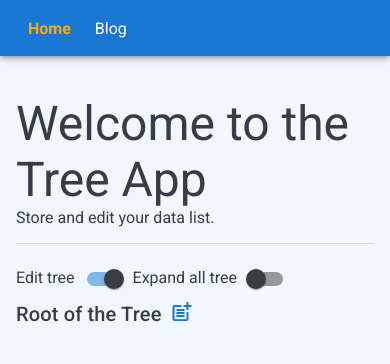
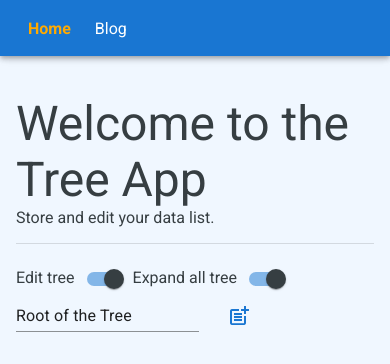
Before and after one commit to darianaren/react-tree-app, a React (Create React App) app: page / in a window 390 px wide. Both pictures are taken after a click on the element 93 px from the left and 279 px from the top of the page. Shown: the top 364 px of the page. Built offline with nearby package versions, Linux system fonts and the light colour scheme.

Commit message:
[main] update (providers/EditableTreeProvider)

```diff
--- a/src/components/Tree/Tree.interfaces.ts
+++ b/src/components/Tree/Tree.interfaces.ts
@@ -5,6 +5,7 @@ export interface RenderTreeProps {
 }
 
 export interface TreeProps {
+  id: string;
   title: string;
   isRoot?: boolean;
   value?: TreeNode[];
--- a/src/components/Tree/Tree.tsx
+++ b/src/components/Tree/Tree.tsx
@@ -3,23 +3,29 @@ import React, { useEffect, useState } from "react";
 import { Add, Remove } from "@mui/icons-material";
 
 import { RenderTreeProps, TreeProps } from "./Tree.interfaces";
-import { Box, Button, Icon, Typography } from "@mui/material";
+import { Box, Button, Icon, Input, Typography } from "@mui/material";
 import useTree from "../../hooks/useTree";
+import debounce from "../../services/debounce.service";
 
 const RenderTree: React.FC<RenderTreeProps> = ({ data }) => {
   return (
     <ul>
       {data.map((node) => (
-        <Tree key={node.id} title={node.title} value={node.children} />
+        <Tree
+          id={node.id}
+          key={node.id}
+          title={node.title}
+          value={node.children}
+        />
       ))}
     </ul>
   );
 };
 
-const Tree: React.FC<TreeProps> = ({ title, value, onChange, isRoot }) => {
-  const { editableTree, expandAllTree } = useTree();
-
-  const [isOpen, setIsOpen] = useState(false);
+const Tree: React.FC<TreeProps> = ({ id, title, value, isRoot }) => {
+  const [isOpen, setIsOpen] = useState(true);
+  const { editableTree, expandAllTree, addNode, editNode, deleteNode } =
+    useTree();
 
   const toggleOpen = () => setIsOpen((prev) => !prev);
 
@@ -37,12 +43,22 @@ const Tree: React.FC<TreeProps> = ({ title, value, onChange, isRoot }) => {
       >
         {value?.length ? <Button onClick={toggleOpen}>{icon}</Button> : null}
 
+        {editableTree ? (
+          <Input
+            defaultValue={title}
+            onChange={debounce({
+              func: (e) => editNode(id, { title: e.target.value })
+            })}
+          />
+        ) : (
           <Typography variant="h6" component="p">
             {title}
           </Typography>
+        )}
 
         {editableTree ? (
           <div>
+            <Button onClick={() => addNode(id, "Hola")}>
               <Icon
                 color="primary"
                 sx={{ cursor: "pointer" }}
@@ -50,7 +66,9 @@ const Tree: React.FC<TreeProps> = ({ title, value, onChange, isRoot }) => {
               >
                 post_add
               </Icon>
+            </Button>
             {!isRoot ? (
+              <Button onClick={() => deleteNode(id)}>
                 <Icon
                   color="primary"
                   sx={{ cursor: "pointer" }}
@@ -58,6 +76,7 @@ const Tree: React.FC<TreeProps> = ({ title, value, onChange, isRoot }) => {
                 >
                   delete_outline
                 </Icon>
+              </Button>
             ) : null}
           </div>
         ) : null}
--- a/src/providers/EditableTreeProvider/EditableTreeProvider.tsx
+++ b/src/providers/EditableTreeProvider/EditableTreeProvider.tsx
@@ -1,34 +1,95 @@
 import { useEffect, useState } from "react";
 
 import {
+  AddNodeFunction,
+  DeleteNodeFunction,
   EditableTreeProviderProps,
+  EditNodeFunction,
   ToggleFunction,
-  TreeNode,
-  UpdateTreeFunction
+  TreeNode
 } from "./EditableTreeProvider.interfaces";
 import { TREE_DEFAULT } from "./constants";
 
-import { getItem } from "../../utils/localStorage";
+import { getItem } from "../../services/localStorage.service";
+import { buildNodeMap } from "../../services/buildNodeMap.service";
 import EditableTreeContext from "../../context/EditableTreeContext";
 
 function EditableTreeProvider({ children }: EditableTreeProviderProps) {
   const [tree, setTree] = useState<TreeNode>(TREE_DEFAULT);
   const [editableTree, setEditableTree] = useState(false);
-  const [expandAllTree, setExpandAllTree] = useState(false);
-
-  const savedTree = getItem("tree", TREE_DEFAULT);
+  const [expandAllTree, setExpandAllTree] = useState(true);
+  const [nodeMap, setNodeMap] = useState<Map<string, TreeNode>>(
+    buildNodeMap({ tree: [TREE_DEFAULT] })
+  );
 
   useEffect(() => {
+    const savedTree = getItem("tree", TREE_DEFAULT);
+
     if (savedTree?.expired || !savedTree?.value) {
-      return setTree(TREE_DEFAULT);
+      setTree(TREE_DEFAULT);
+      setNodeMap(buildNodeMap({ tree: [TREE_DEFAULT] }));
+    } else {
+      setTree(savedTree.value);
+      setNodeMap(buildNodeMap({ tree: [savedTree.value] }));
     }
-    return setTree(savedTree?.value);
-    // eslint-disable-next-line react-hooks/exhaustive-deps
   }, []);
 
-  const updateTree: UpdateTreeFunction = async (newTree = TREE_DEFAULT) => {
-    setTree(newTree);
-    (await import("../../utils/localStorage")).setItem("tree", newTree);
+  const syncTreeAndNodeMap = async (updatedTree: TreeNode) => {
+    setTree(updatedTree);
+    setNodeMap(buildNodeMap({ tree: [updatedTree] }));
+    (await import("../../services/localStorage.service")).setItem(
+      "tree",
+      updatedTree
+    );
+  };
+
+  const addNode: AddNodeFunction = async (parentId, titleNode) => {
+    const newNode: TreeNode = {
+      children: [],
+      title: titleNode,
+      id: Date.now().toString()
+    };
+
+    const parentNode = nodeMap.get(parentId);
+
+    if (parentNode) {
+      parentNode.children = parentNode.children || [];
+      parentNode.children.push(newNode);
+
+      await syncTreeAndNodeMap(tree);
+    } else {
+      console.error(`Parent node with id ${parentId} not found.`);
+    }
+  };
+
+  const editNode: EditNodeFunction = async (nodeId, updatedData) => {
+    const nodeToEdit = nodeMap.get(nodeId);
+
+    if (nodeToEdit) {
+      Object.assign(nodeToEdit, updatedData);
+      await syncTreeAndNodeMap(tree);
+    } else {
+      console.error(`Node with id ${nodeId} not found.`);
+    }
+  };
+
+  const deleteNode: DeleteNodeFunction = async (nodeId) => {
+    const removeNode = (currentNode: TreeNode): TreeNode | null => {
+      if (currentNode.id === nodeId) return null;
+
+      currentNode.children = currentNode.children
+        ?.map(removeNode)
+        .filter((child) => child !== null) as TreeNode[];
+
+      return currentNode;
+    };
+
+    const updatedTree = removeNode(tree);
+    if (updatedTree) {
+      await syncTreeAndNodeMap(updatedTree);
+    } else {
+      console.error(`Failed to delete node with id ${nodeId}.`);
+    }
   };
 
   const toggleEditable: ToggleFunction = () => setEditableTree((prev) => !prev);
@@ -40,9 +101,12 @@ function EditableTreeProvider({ children }: EditableTreeProviderProps) {
     <EditableTreeContext.Provider
       value={{
         tree,
+        nodeMap,
         expandAllTree,
         editableTree,
-        updateTree,
+        addNode,
+        editNode,
+        deleteNode,
         toggleEditable,
         toggleExpandAllTree
       }}
--- a/src/providers/EditableTreeProvider/constants.ts
+++ b/src/providers/EditableTreeProvider/constants.ts
@@ -1,5 +1,7 @@
-export const TREE_DEFAULT = Object.freeze({
-  id: "1",
+import { TreeNode } from "./EditableTreeProvider.interfaces";
+
+export const TREE_DEFAULT: TreeNode = {
+  id: Date.now().toString(),
   children: [],
   title: "Root of the Tree"
-});
+};
--- /dev/null
+++ b/src/services/buildNodeMap.service.ts
@@ -0,0 +1,18 @@
+import { TreeNode } from "../providers/EditableTreeProvider/EditableTreeProvider.interfaces";
+
+export const buildNodeMap = ({
+  tree,
+  nodeMap = new Map()
+}: {
+  tree: TreeNode[];
+  nodeMap?: Map<string, TreeNode>;
+}): Map<string, TreeNode> => {
+  for (const node of tree) {
+    nodeMap.set(node.id, node);
+
+    if (node.children) {
+      buildNodeMap({ tree: node.children, nodeMap });
+    }
+  }
+  return nodeMap;
+};
--- /dev/null
+++ b/src/services/debounce.service.ts
@@ -0,0 +1,29 @@
+interface DebounceProps<T extends unknown[]> {
+  func: (...args: T) => void;
+  delay?: number;
+}
+
+/**
+ * Creates a debounced function that delays the execution of `func`
+ * until after `delay` milliseconds have elapsed since the last time it was invoked.
+ * This can help in limiting the rate at which a function is executed.
+ * @param params Parameters for the debounced function.
+ * @param params.func The function to debounce.
+ * @param params.delay The number of milliseconds to delay the `func` call.
+ * @returns A new debounced function that takes the same arguments as `func`.
+ */
+export default function debounce<T extends unknown[]>({
+  func,
+  delay = 300,
+}: DebounceProps<T>): (...args: T) => void {
+  let timerId: ReturnType<typeof setTimeout> | null = null;
+
+  return function (...args: T): void {
+    if (timerId !== null) {
+      clearTimeout(timerId);
+    }
+    timerId = setTimeout(() => {
+      func(...args);
+    }, delay);
+  };
+}
```
Also changed, not shown: src/providers/EditableTreeProvider/EditableTreeProvider.interfaces.ts (+14 -3 lines), src/services/localStorage.service.ts (renamed from src/utils/localStorage.ts). Lines whose indentation alone changed are shown as unchanged.
